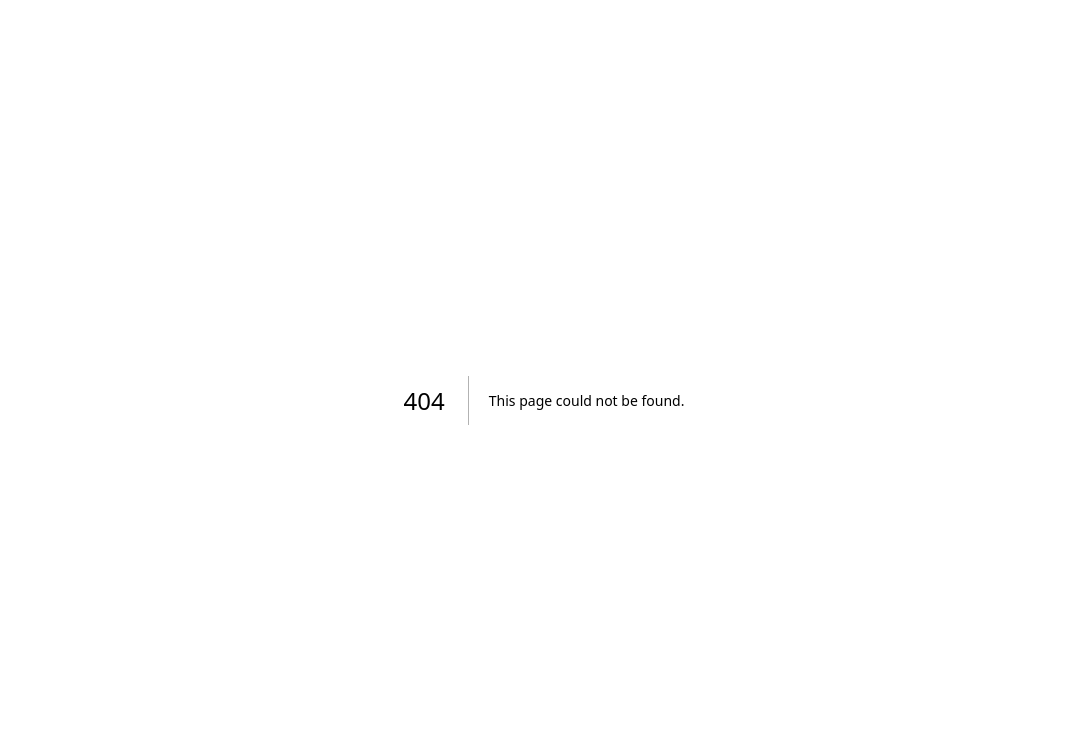
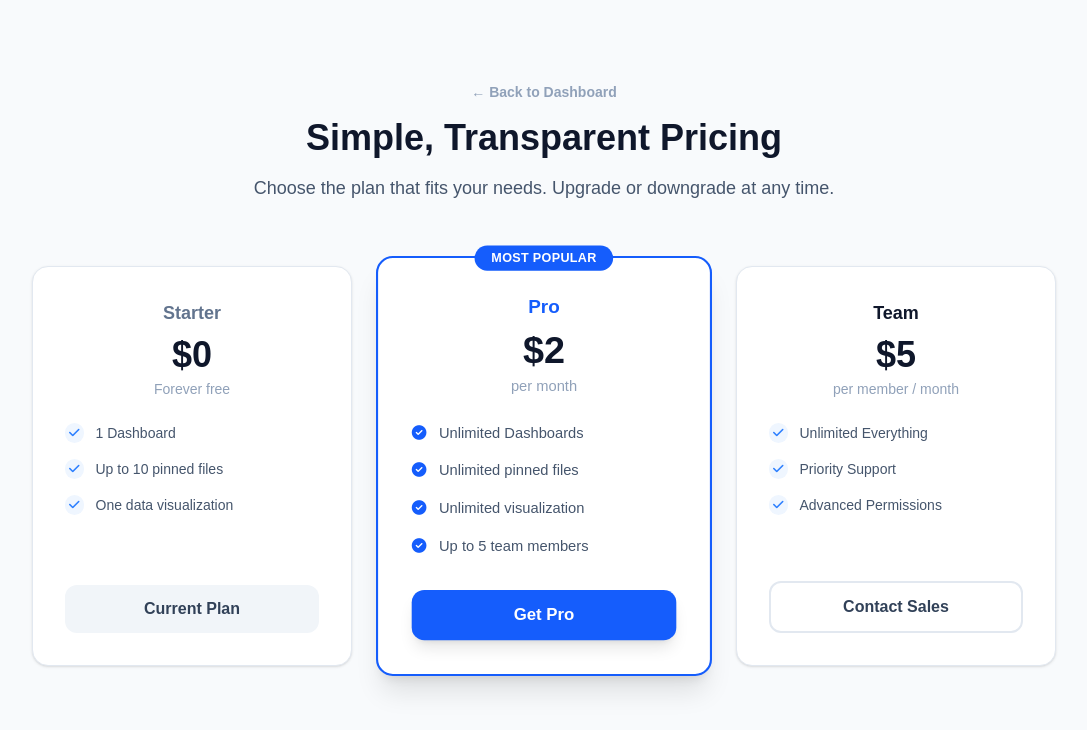
Before and after one commit to paulpriddy05-dot/visible-app, a Next.js app: page /pricing in a window 1280 px wide. Before the commit this address had no page. Shown: the top 730 px of the page, without its empty margins (96-1183 px from the left). Built offline with nearby package versions, Linux system fonts and the light colour scheme.

Commit message:
pricing page add

```diff
--- a/app/dashboard/page.tsx
+++ b/app/dashboard/page.tsx
@@ -201,7 +201,7 @@ export default function DashboardLobby() {
               } else {
                 // 🟢 UPDATE: Redirect to upgrade instead of just blocking
                 if (confirm("You have reached the Free plan limit (1 Dashboard). \n\nWould you like to upgrade to create unlimited dashboards?")) {
-                  router.push('/account'); // Sends them to your billing page
+                  router.push('/pricing'); // Sends them to your billing page
                 }
               }
             }}
--- /dev/null
+++ b/app/pricing/page.tsx
@@ -0,0 +1,85 @@
+"use client";
+
+import Link from "next/link";
+
+export default function PricingPage() {
+    return (
+        <div className="min-h-screen bg-slate-50 py-20 px-4">
+            <div className="max-w-6xl mx-auto text-center">
+
+                {/* Header */}
+                <div className="mb-16">
+                    <Link href="/dashboard" className="text-slate-400 hover:text-blue-600 mb-4 inline-block text-sm font-bold">
+                        &larr; Back to Dashboard
+                    </Link>
+                    <h1 className="text-4xl font-extrabold text-slate-900 mb-4">Simple, Transparent Pricing</h1>
+                    <p className="text-lg text-slate-600 max-w-2xl mx-auto">
+                        Choose the plan that fits your needs. Upgrade or downgrade at any time.
+                    </p>
+                </div>
+
+                {/* Pricing Cards */}
+                <div className="grid grid-cols-1 md:grid-cols-3 gap-8 max-w-5xl mx-auto">
+
+                    {/* STARTER */}
+                    <div className="bg-white p-8 rounded-2xl shadow-sm border border-slate-200 flex flex-col">
+                        <h3 className="text-slate-500 font-bold text-lg mb-2">Starter</h3>
+                        <div className="text-4xl font-extrabold text-slate-900 mb-1">$0</div>
+                        <div className="text-slate-400 text-sm mb-6">Forever free</div>
+
+                        <ul className="space-y-4 text-left text-sm text-slate-600 mb-8 flex-1">
+                            <li className="flex items-center gap-3"><i className="fas fa-check text-blue-500 bg-blue-50 p-1 rounded-full text-xs"></i> 1 Dashboard</li>
+                            <li className="flex items-center gap-3"><i className="fas fa-check text-blue-500 bg-blue-50 p-1 rounded-full text-xs"></i> Up to 10 pinned files</li>
+                            <li className="flex items-center gap-3"><i className="fas fa-check text-blue-500 bg-blue-50 p-1 rounded-full text-xs"></i> One data visualization</li>
+                        </ul>
+
+                        <button className="w-full py-3 rounded-xl bg-slate-100 text-slate-700 font-bold hover:bg-slate-200 transition-colors">
+                            Current Plan
+                        </button>
+                    </div>
+
+                    {/* PRO (Highlighted) */}
+                    <div className="bg-white p-8 rounded-2xl shadow-xl border-2 border-blue-600 relative flex flex-col transform scale-105 z-10">
+                        <div className="absolute top-0 left-1/2 -translate-x-1/2 -translate-y-1/2 bg-blue-600 text-white px-4 py-1 rounded-full text-xs font-bold uppercase tracking-wide">
+                            Most Popular
+                        </div>
+                        <h3 className="text-blue-600 font-bold text-lg mb-2">Pro</h3>
+                        <div className="text-4xl font-extrabold text-slate-900 mb-1">$2</div>
+                        <div className="text-slate-400 text-sm mb-6">per month</div>
+
+                        <ul className="space-y-4 text-left text-sm text-slate-600 mb-8 flex-1">
+                            <li className="flex items-center gap-3"><i className="fas fa-check-circle text-blue-600"></i> Unlimited Dashboards</li>
+                            <li className="flex items-center gap-3"><i className="fas fa-check-circle text-blue-600"></i> Unlimited pinned files</li>
+                            <li className="flex items-center gap-3"><i className="fas fa-check-circle text-blue-600"></i> Unlimited visualization</li>
+                            <li className="flex items-center gap-3"><i className="fas fa-check-circle text-blue-600"></i> Up to 5 team members</li>
+                        </ul>
+
+                        <Link href="https://buy.stripe.com/test_..." /* 🟢 TODO: Replace with your Stripe Payment Link */ >
+                            <button className="w-full py-3 rounded-xl bg-blue-600 text-white font-bold hover:bg-blue-700 transition-colors shadow-lg hover:shadow-blue-500/25">
+                                Get Pro
+                            </button>
+                        </Link>
+                    </div>
+
+                    {/* TEAM */}
+                    <div className="bg-white p-8 rounded-2xl shadow-sm border border-slate-200 flex flex-col">
+                        <h3 className="text-slate-900 font-bold text-lg mb-2">Team</h3>
+                        <div className="text-4xl font-extrabold text-slate-900 mb-1">$5</div>
+                        <div className="text-slate-400 text-sm mb-6">per member / month</div>
+
+                        <ul className="space-y-4 text-left text-sm text-slate-600 mb-8 flex-1">
+                            <li className="flex items-center gap-3"><i className="fas fa-check text-blue-500 bg-blue-50 p-1 rounded-full text-xs"></i> Unlimited Everything</li>
+                            <li className="flex items-center gap-3"><i className="fas fa-check text-blue-500 bg-blue-50 p-1 rounded-full text-xs"></i> Priority Support</li>
+                            <li className="flex items-center gap-3"><i className="fas fa-check text-blue-500 bg-blue-50 p-1 rounded-full text-xs"></i> Advanced Permissions</li>
+                        </ul>
+
+                        <button className="w-full py-3 rounded-xl bg-white border-2 border-slate-200 text-slate-700 font-bold hover:border-blue-600 hover:text-blue-600 transition-all">
+                            Contact Sales
+                        </button>
+                    </div>
+
+                </div>
+            </div>
+        </div>
+    );
+}
--- a/components/InviteModal.tsx
+++ b/components/InviteModal.tsx
@@ -164,7 +164,7 @@ export default function InviteModal({ isOpen, onClose, dashboardTitle, shareToke
                     <div>
                         <h4 className="text-xs font-bold text-slate-500 uppercase tracking-wide mb-3">Add People</h4>
 
-                        {/* 🟢 3. UPDATE: UI for Limit Reached */}
+                        {/* 🟢 UPDATE: Link to /pricing */}
                         {status === 'limit_reached' ? (
                             <div className="bg-amber-50 border border-amber-200 rounded-xl p-4 flex flex-col gap-3 animate-in fade-in slide-in-from-top-2">
                                 <div className="flex items-center gap-3 text-amber-800">
@@ -175,7 +175,7 @@ export default function InviteModal({ isOpen, onClose, dashboardTitle, shareToke
                                     </div>
                                 </div>
                                 <div className="flex gap-2">
-                                    <Link href="/account" className="flex-1 text-center bg-amber-500 hover:bg-amber-600 text-white text-xs font-bold py-2 rounded-lg transition-colors shadow-sm">
+                                    <Link href="/pricing" className="flex-1 text-center bg-amber-500 hover:bg-amber-600 text-white text-xs font-bold py-2 rounded-lg transition-colors shadow-sm">
                                         Upgrade Plan
                                     </Link>
                                     <button
```
